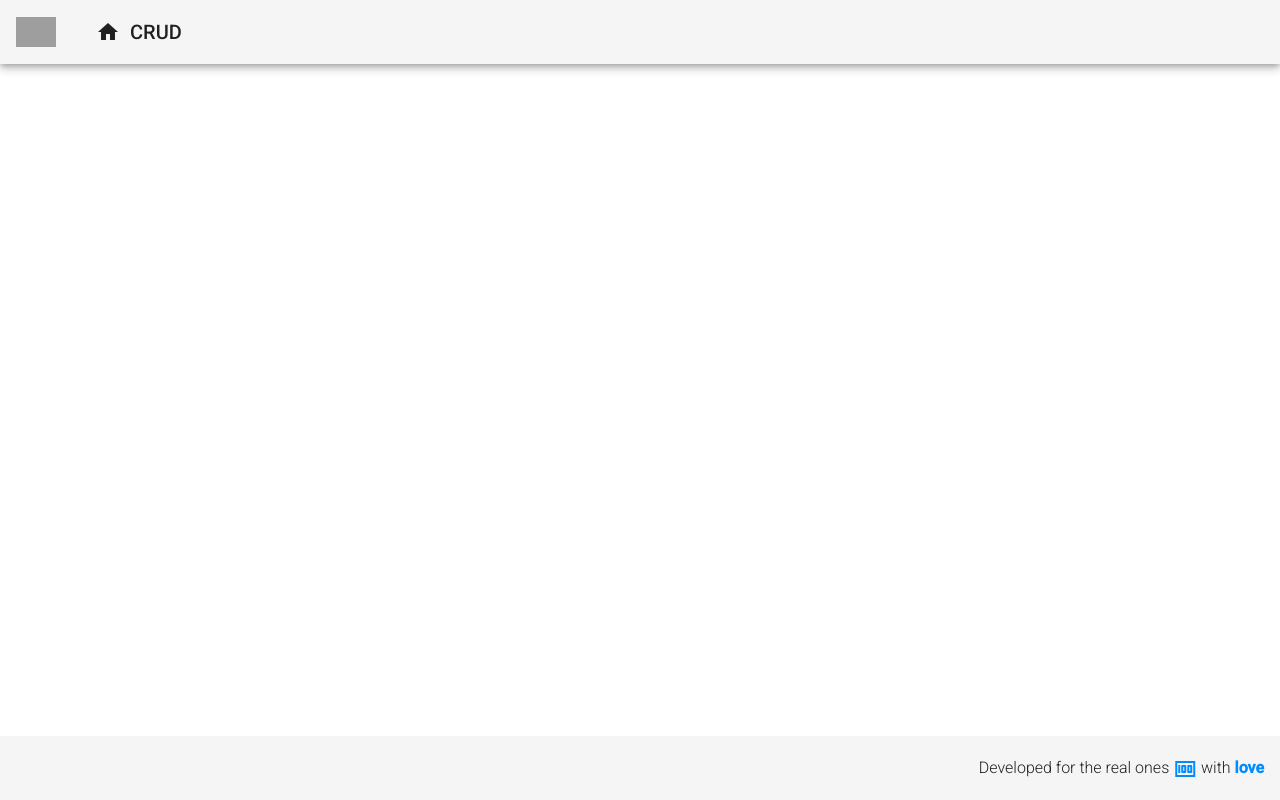
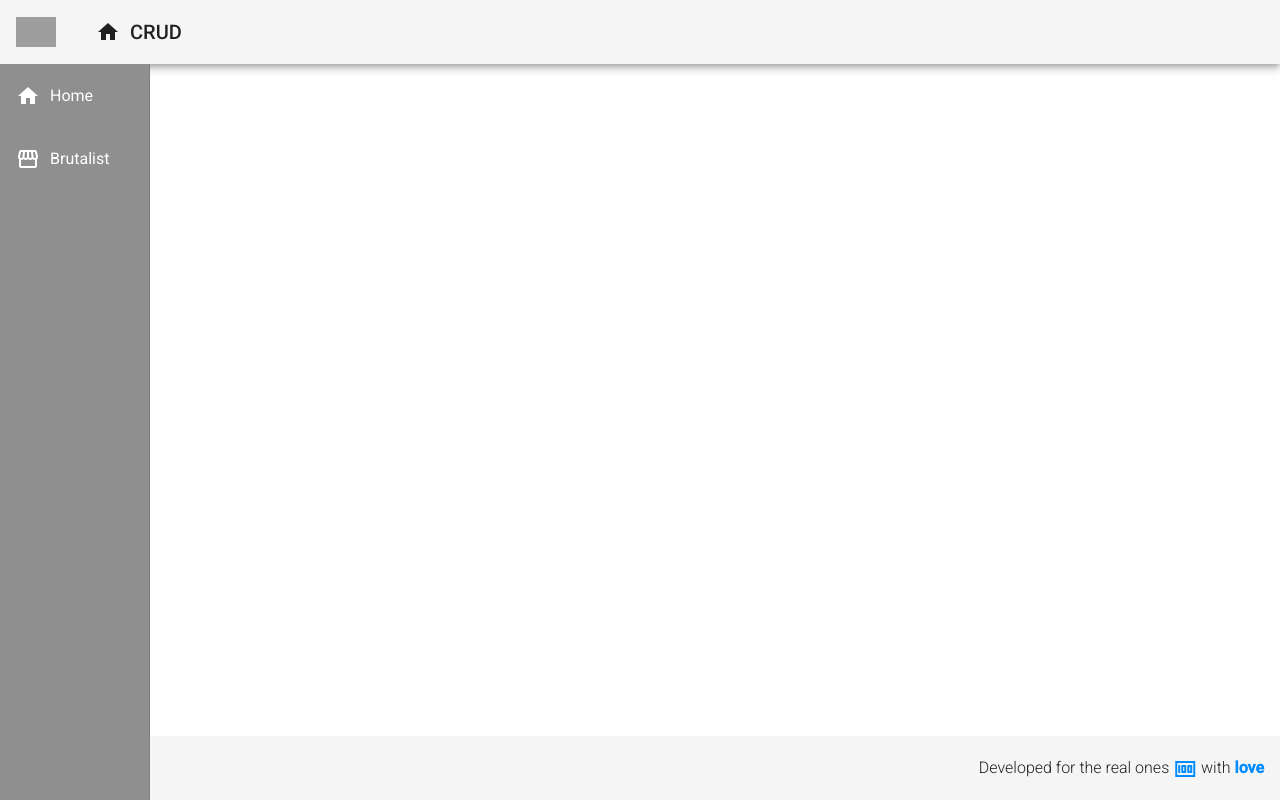
Before and after one commit to rakkuia/angularLearn, an Angular app in the folder 1_CRUD_ANGULAR/frontend/: page / in a window 1280 px wide. Built offline with nearby package versions, Linux system fonts and the light colour scheme; grey boxes are pictures that could not be loaded.

Commit message:
nav-bar added

```diff
--- a/1_CRUD_ANGULAR/frontend/src/app/app.component.html
+++ b/1_CRUD_ANGULAR/frontend/src/app/app.component.html
@@ -1,2 +1,3 @@
 <app-header></app-header>
+<app-nav></app-nav>
 <app-footer></app-footer>
--- /dev/null
+++ b/1_CRUD_ANGULAR/frontend/src/app/components/template/nav/nav.component.css
@@ -0,0 +1,16 @@
+.sidenav{
+    background-color: rgb(143, 143, 143);
+    width: 150px;
+
+}
+
+.sidenav a{
+    color: white;
+    padding-bottom:10%;
+    font-size: 1rem;
+    display: flex;
+}
+
+.sidenav i{
+    padding-right:10px;
+}
--- /dev/null
+++ b/1_CRUD_ANGULAR/frontend/src/app/components/template/nav/nav.component.html
@@ -0,0 +1,14 @@
+<mat-sidenav-container class="container">
+  <mat-sidenav class="sidenav" mode="side" opened fixedInViewport="true" fixedTopGap="64">
+    <mat-nav-list class="nav-list">
+      <a mat-list-item>
+        <i class="material-icons"> home </i>
+        Home
+      </a>
+      <a mat-list-item>
+        <i class="material-icons"> storefront </i>
+        Brutalist
+      </a>
+    </mat-nav-list>
+  </mat-sidenav>
+</mat-sidenav-container>
--- /dev/null
+++ b/1_CRUD_ANGULAR/frontend/src/app/components/template/nav/nav.component.ts
@@ -0,0 +1,12 @@
+import { Component, OnInit } from "@angular/core";
+
+@Component({
+  selector: "app-nav",
+  templateUrl: "./nav.component.html",
+  styleUrls: ["./nav.component.css"],
+})
+export class NavComponent implements OnInit {
+  constructor() {}
+
+  ngOnInit(): void {}
+}
```
Also changed, not shown: 1_CRUD_ANGULAR/frontend/src/app/app.module.ts (+8 -1 lines).
